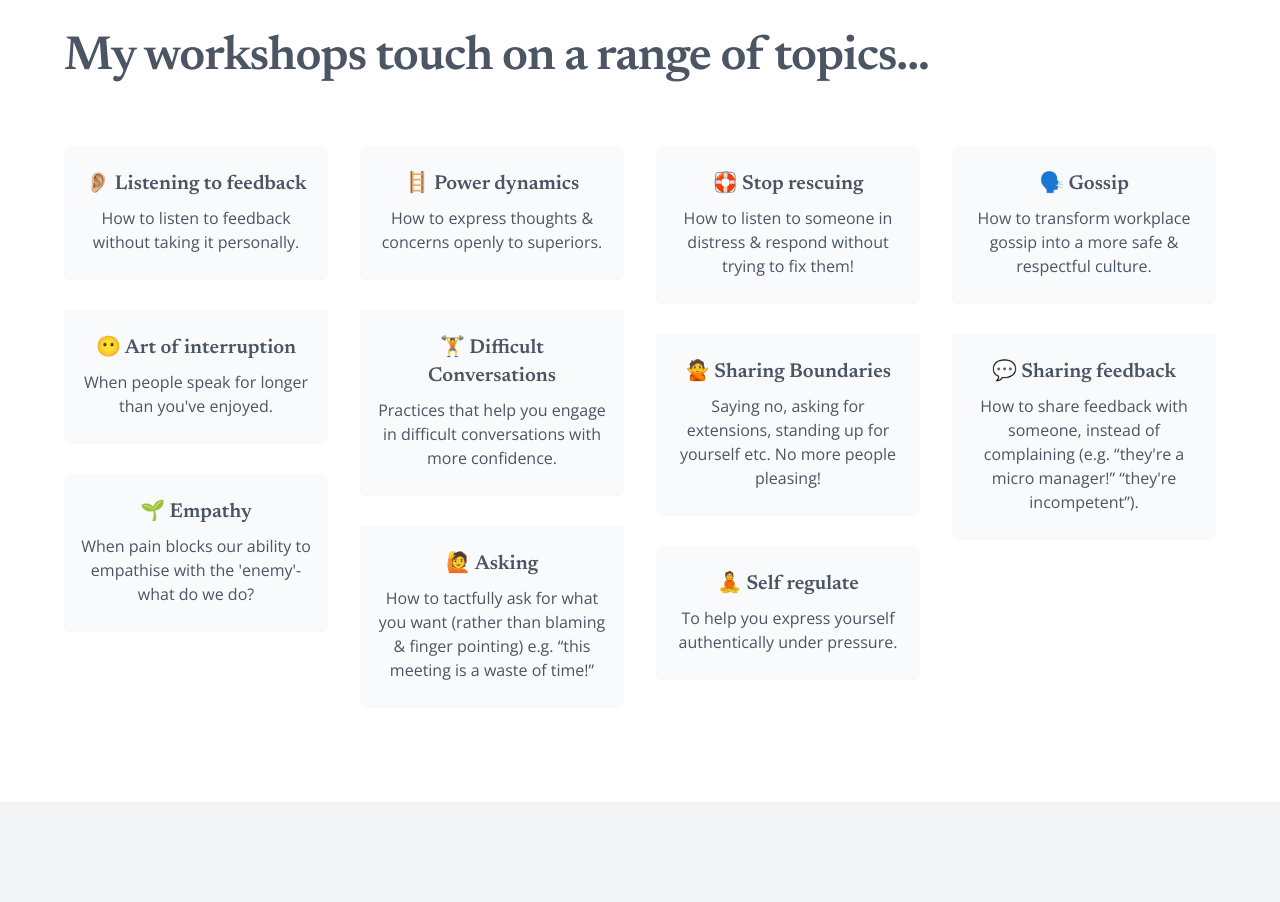
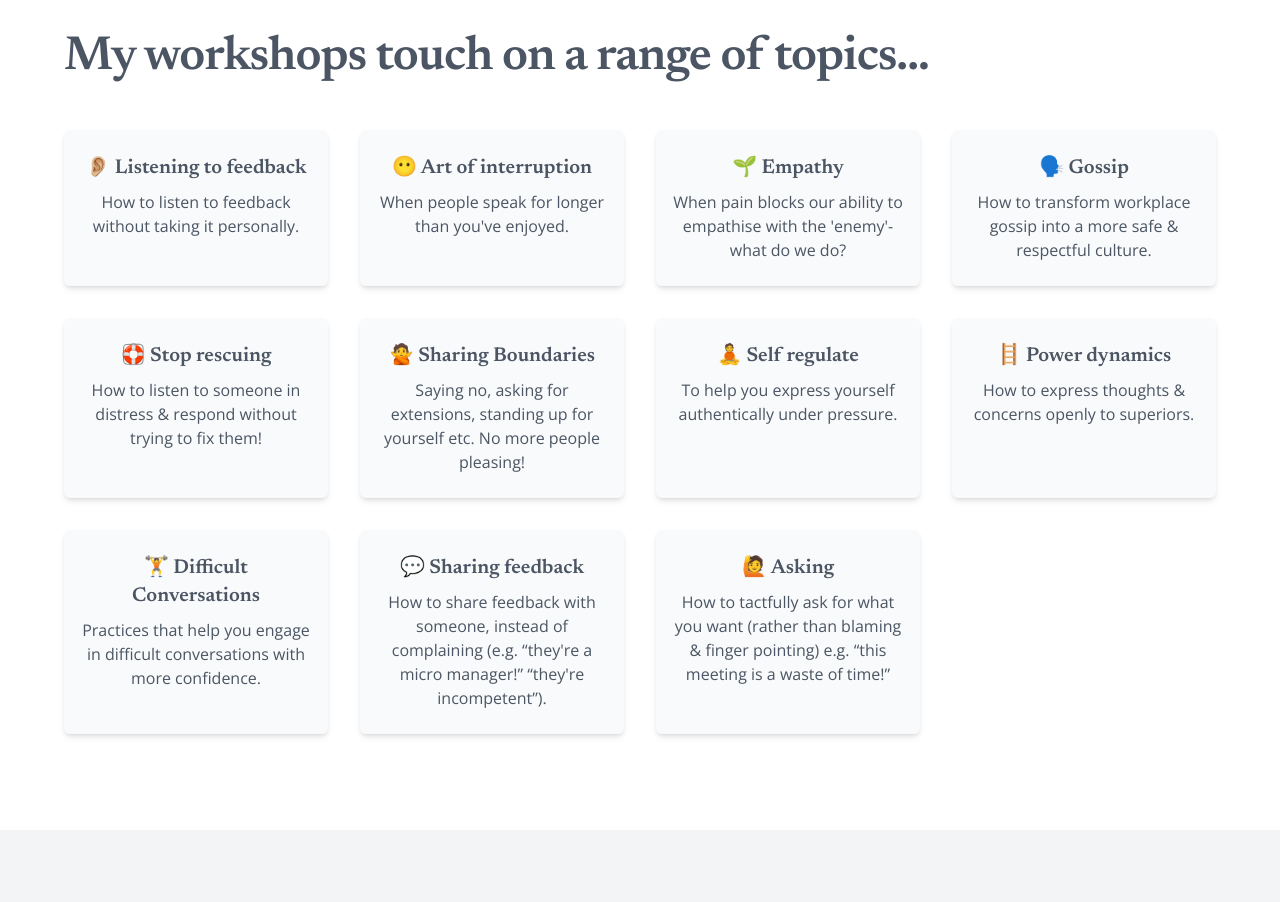
Before and after one commit to alizehkhan/communication-trainer, a React (Vite) app: page / in a window 1280 px wide. Shown: the part 1266-2168 px from the top of the page. Built offline with nearby package versions, Linux system fonts and the light colour scheme; the HTML template or start-up script is replaced by a standard one.

Commit message:
refactor: workshops grid

```diff
--- a/src/content/workshops.ts
+++ b/src/content/workshops.ts
@@ -1,4 +1,4 @@
-export const col1 = [
+export const workshops = [
   {
     title: "👂🏼 Listening to feedback",
     description: "How to listen to feedback without taking it personally.",
@@ -12,21 +12,11 @@ export const col1 = [
     description:
       "When pain blocks our ability to empathise with the 'enemy'- what do we do?",
   },
-];
-export const col4 = [
   {
     title: "🗣️ Gossip",
     description:
       "How to transform workplace gossip into a more safe & respectful culture.",
   },
-  {
-    title: "💬 Sharing feedback",
-    description:
-      "How to share feedback with someone, instead of complaining (e.g. “they're a micro manager!” “they're incompetent”).",
-  },
-];
-
-export const col3 = [
   {
     title: "🛟 Stop rescuing",
     description:
@@ -41,9 +31,6 @@ export const col3 = [
     title: "🧘 Self regulate",
     description: "To help you express yourself authentically under pressure.",
   },
-];
-
-export const col2 = [
   {
     title: "🪜 Power dynamics",
     description: "How to express thoughts & concerns openly to superiors.",
@@ -54,6 +41,11 @@ export const col2 = [
       "Practices that help you engage in difficult conversations with more confidence.",
   },
   {
+    title: "💬 Sharing feedback",
+    description:
+      "How to share feedback with someone, instead of complaining (e.g. “they're a micro manager!” “they're incompetent”).",
+  },
+  {
     title: "🙋 Asking",
     description:
       "How to tactfully ask for what you want (rather than blaming & finger pointing) e.g. “this meeting is a waste of time!”",
--- a/src/sections/Approach.tsx
+++ b/src/sections/Approach.tsx
@@ -18,7 +18,10 @@ export const Approach = forwardRef((_, ref: Ref<HTMLDivElement>) => {
       </p>
       <div className="mx-auto mt-16 flex flex-wrap items-center gap-6 md:gap-16">
         {approaches.map((approach, i) => (
-          <div key={i} className="flex max-w-[500px] items-center gap-4">
+          <div
+            key={i}
+            className="flex max-w-[500px] flex-col gap-4 md:flex-row md:items-center"
+          >
             <img
               src={approach.image}
               alt=""
--- a/src/sections/Workshops.tsx
+++ b/src/sections/Workshops.tsx
@@ -1,6 +1,6 @@
 import { Ref, forwardRef } from "react";
 
-import { col1, col2, col3, col4 } from "../content/workshops";
+import { workshops } from "../content/workshops";
 
 // eslint-disable-next-line react/display-name
 export const Workshops = forwardRef((_, ref: Ref<HTMLDivElement>) => {
@@ -12,51 +12,11 @@ export const Workshops = forwardRef((_, ref: Ref<HTMLDivElement>) => {
       <p className="font-serif text-4xl font-semibold leading-tight tracking-[-1px] text-gray-600 md:text-5xl">
         My workshops touch on a range of topics...
       </p>
-      <div className="mt-16 flex flex-wrap justify-center gap-8">
-        <div className="flex flex-1 flex-col gap-8">
-          {col1.map((topic, index) => (
+      <div className="mt-12 grid grid-cols-[repeat(auto-fit,minmax(240px,1fr))] grid-rows-[masonry] gap-8">
+        {workshops.map((topic, index) => (
           <div
             key={index}
-              className="rounded-md bg-gray-50 px-4 py-6 text-center shadow-sm"
-            >
-              <p className="mb-2 font-serif text-xl font-semibold">
-                {topic.title}
-              </p>
-              <p>{topic.description}</p>
-            </div>
-          ))}
-        </div>
-        <div className="flex flex-1 flex-col gap-8">
-          {col2.map((topic, index) => (
-            <div
-              key={index}
-              className="rounded-md bg-gray-50 px-4 py-6 text-center shadow-sm"
-            >
-              <p className="mb-2 font-serif text-xl font-semibold">
-                {topic.title}
-              </p>
-              <p>{topic.description}</p>
-            </div>
-          ))}
-        </div>
-        <div className="flex flex-1 flex-col gap-8">
-          {col3.map((topic, index) => (
-            <div
-              key={index}
-              className="rounded-md bg-gray-50 px-4 py-6 text-center shadow-sm"
-            >
-              <p className="mb-2 font-serif text-xl font-semibold">
-                {topic.title}
-              </p>
-              <p>{topic.description}</p>
-            </div>
-          ))}
-        </div>
-        <div className="flex flex-1 flex-col gap-8">
-          {col4.map((topic, index) => (
-            <div
-              key={index}
-              className="rounded-md bg-gray-50 px-4 py-6 text-center shadow-sm"
+            className="rounded-md bg-gray-50 px-4 py-6 text-center shadow-md"
           >
             <p className="mb-2 font-serif text-xl font-semibold">
               {topic.title}
@@ -66,6 +26,5 @@ export const Workshops = forwardRef((_, ref: Ref<HTMLDivElement>) => {
         ))}
       </div>
     </div>
-    </div>
   );
 });
```
Lines whose indentation alone changed are shown as unchanged.
